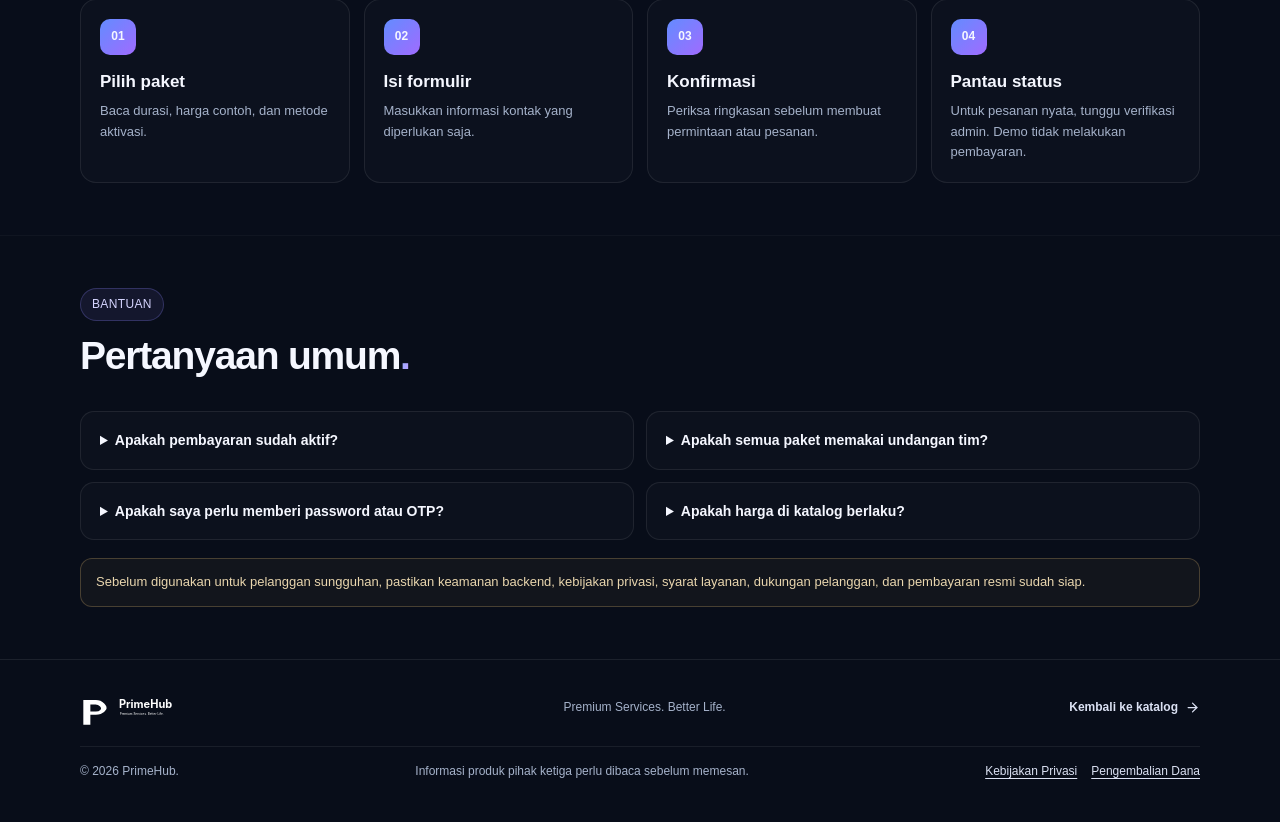
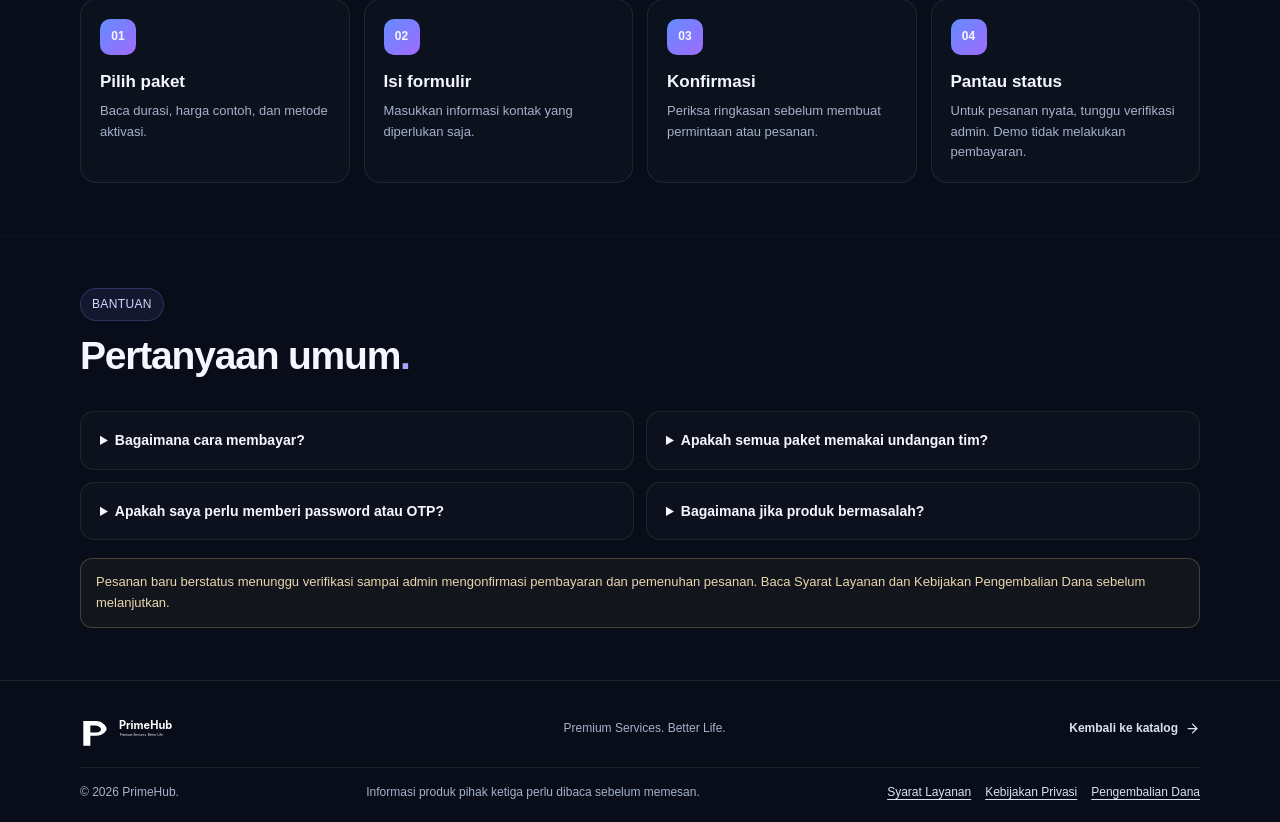
Before and after one commit to dwi-store/primehub, a Next.js app: page /primehub/ in a window 1280 px wide. Shown: the part 1923-2745 px from the top of the page. Before the commit the page ends 2724 px from the top, so only its background shows below. Built offline with nearby package versions, Linux system fonts and the light colour scheme; no server answers; the database is empty.

Commit message:
Clarify pending orders and link terms and refund policies

```diff
--- a/src/app/page.tsx
+++ b/src/app/page.tsx
@@ -331,17 +331,17 @@ export default function HomePage() {
       <section className="help-section" id="bantuan"><div className="container">
         <div className="section-heading"><div><span className="eyebrow">BANTUAN</span><h2>Pertanyaan umum<span>.</span></h2></div></div>
         <div className="faq-grid">
-          <details><summary>Apakah pembayaran sudah aktif?</summary><p>Pembayaran nyata belum diaktifkan oleh halaman demo ini. Status lunas hanya boleh ditetapkan setelah verifikasi.</p></details>
+          <details><summary>Bagaimana cara membayar?</summary><p>Setelah pesanan dicatat, tunggu konfirmasi admin melalui kontak yang kamu berikan. Jangan mengirim bukti transfer ke pihak yang tidak terverifikasi. Pesanan belum lunas sampai pembayaran diperiksa admin.</p></details>
           <details><summary>Apakah semua paket memakai undangan tim?</summary><p>Tidak. Metode aktivasi harus sesuai dukungan dan ketentuan resmi setiap penyedia.</p></details>
           <details><summary>Apakah saya perlu memberi password atau OTP?</summary><p>Tidak. Jangan pernah memasukkan password, OTP, atau kode pemulihan.</p></details>
-          <details><summary>Apakah harga di katalog berlaku?</summary><p>Harga demo hanya contoh. Harga aktual harus dikonfirmasi sebelum transaksi.</p></details>
+          <details><summary>Bagaimana jika produk bermasalah?</summary><p>Hubungi PrimeHub dengan kode pesanan. Jika produk tidak diserahkan, tidak sesuai deskripsi, atau akses tidak dapat dipulihkan/diganti selama masa yang dijanjikan, kamu dapat mengajukan penggantian atau pengembalian dana sesuai kebijakan.</p></details>
         </div>
-        <div className="notice final-notice">Sebelum digunakan untuk pelanggan sungguhan, pastikan keamanan backend, kebijakan privasi, syarat layanan, dukungan pelanggan, dan pembayaran resmi sudah siap.</div>
+        <div className="notice final-notice">Pesanan baru berstatus menunggu verifikasi sampai admin mengonfirmasi pembayaran dan pemenuhan pesanan. Baca Syarat Layanan dan Kebijakan Pengembalian Dana sebelum melanjutkan.</div>
       </div></section>
 
       <footer className="site-footer"><div className="container">
         <div className="footer-top"><a className="footer-brand" href="#home"><Image src="/primehub/primehub-logo.svg" alt="PrimeHub" width={140} height={40} /></a><p>Premium Services. Better Life.</p><a className="footer-link" href="#layanan">Kembali ke katalog <ArrowRight size={15} /></a></div>
-        <div className="footer-bottom"><span>© {new Date().getFullYear()} PrimeHub.</span><span>Informasi produk pihak ketiga perlu dibaca sebelum memesan.</span><span className="footer-legal-links"><a href="/primehub/kebijakan-privasi/">Kebijakan Privasi</a><a href="/primehub/pengembalian-dana/">Pengembalian Dana</a></span></div>
+        <div className="footer-bottom"><span>© {new Date().getFullYear()} PrimeHub.</span><span>Informasi produk pihak ketiga perlu dibaca sebelum memesan.</span><span className="footer-legal-links"><a href="/primehub/syarat-ketentuan/">Syarat Layanan</a><a href="/primehub/kebijakan-privasi/">Kebijakan Privasi</a><a href="/primehub/pengembalian-dana/">Pengembalian Dana</a></span></div>
       </div></footer>
 
       {selectedService && <div className="modal-backdrop" role="presentation" onMouseDown={(event) => { if (event.target === event.currentTarget) setSelectedService(null); }}>
@@ -353,12 +353,12 @@ export default function HomePage() {
             <p className="modal-note">Informasi pada mode demo adalah contoh, bukan jaminan ketersediaan layanan.</p><button className="button button-primary form-submit" type="button" onClick={() => setModalMode("order")}>Lanjut ke formulir <ArrowRight size={17} /></button>
           </div> : !submitted ? <>
             <span className={"service-icon modal-service-icon " + selectedService.tone}>{selectedService.icon}</span><span className="eyebrow">FORMULIR PERMINTAAN</span><h2 id="order-title">Tertarik dengan {selectedService.name}?</h2>
-            <p>{selectedService.productId ? "Pesanan akan berstatus menunggu verifikasi admin. Pembayaran tidak otomatis dianggap lunas." : "Isi formulir untuk melihat ringkasan demo. Data belum dikirim ke backend."}</p>
+            <p>{selectedService.productId ? "Pesanan dicatat dengan status menunggu verifikasi. Admin perlu mengonfirmasi ketersediaan dan memberikan instruksi pembayaran/aktivasi. Jangan kirim password, OTP, PIN, atau kode pemulihan." : "Isi formulir untuk melihat ringkasan demo. Data belum dikirim ke backend."}</p>
             <form onSubmit={submitInquiry} className="inquiry-form">
               <label>Nama<input required maxLength={90} value={customerName} onChange={(event) => setCustomerName(event.target.value)} placeholder="Nama kamu" /></label>
               <label>Email atau WhatsApp<input required maxLength={150} value={customerContact} onChange={(event) => setCustomerContact(event.target.value)} placeholder="Kontak yang bisa dihubungi" /></label>
               <label>Catatan (opsional)<textarea maxLength={300} value={customerNote} onChange={(event) => setCustomerNote(event.target.value)} placeholder="Pertanyaan atau paket yang ingin dikonfirmasi" rows={3} /></label>
-              <label className="policy-consent"><input type="checkbox" required /> <span>Saya telah membaca <a href="/primehub/kebijakan-privasi/" target="_blank" rel="noreferrer">Kebijakan Privasi</a> dan <a href="/primehub/pengembalian-dana/" target="_blank" rel="noreferrer">Kebijakan Pengembalian Dana</a>.</span></label>
+              <label className="policy-consent"><input type="checkbox" required /> <span>Saya telah membaca <a href="/primehub/syarat-ketentuan/" target="_blank" rel="noreferrer">Syarat Layanan</a>, <a href="/primehub/kebijakan-privasi/" target="_blank" rel="noreferrer">Kebijakan Privasi</a>, dan <a href="/primehub/pengembalian-dana/" target="_blank" rel="noreferrer">Kebijakan Pengembalian Dana</a>.</span></label>
               {requestError && <p className="form-error" role="alert">{requestError}</p>}<button type="submit" className="button button-primary form-submit" disabled={submitting}>{submitting ? "Memproses…" : selectedService.productId ? "Buat pesanan" : "Buat ringkasan demo"} <ArrowRight size={17} /></button>
             </form>
           </> : <div className="request-summary">
```
